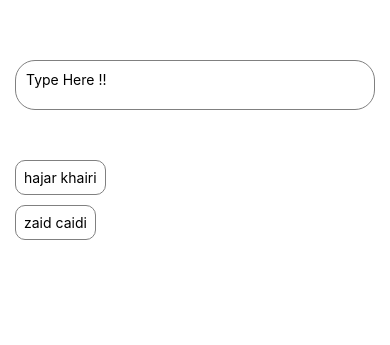
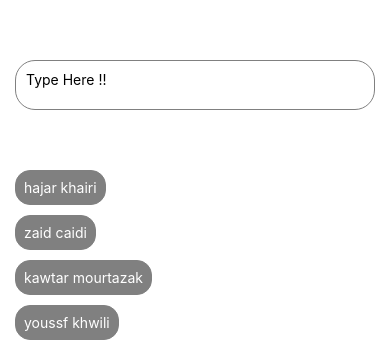
Before and after one commit to zakaria-root/test_animation, a React Native app: screen / in a window 390 px wide. Shown: the part 719-1064 px from the top of the page. Before the commit the page ends 964 px from the top, so only its background shows below. Built offline with nearby package versions, Linux system fonts and the light colour scheme.

Commit message:
add some style form the input

```diff
--- a/commponent/whatsappUserMention/index.js
+++ b/commponent/whatsappUserMention/index.js
@@ -1,11 +1,11 @@
 import React from 'react';
-import { Animated, StyleSheet } from 'react-native';
+import { Animated, StyleSheet, TouchableWithoutFeedback } from 'react-native';
 import { TextInput, View, Text } from 'react-native';
 
 const WhatsappUserMention = () => {
 
 
-    const itemTranslatY = new Animated.Value(200);
+    const itemTranslatY = new Animated.Value(300);
     const ListItem = () => {
         return(
             <Animated.View style={[styles.list, {transform :[
@@ -14,6 +14,8 @@ const WhatsappUserMention = () => {
             ]}]}>
                 <Text style={styles.name}>hajar khairi</Text>
                 <Text style={styles.name}>zaid caidi</Text>
+                <Text style={styles.name}>kawtar mourtazak</Text>
+                <Text style={styles.name}>youssf khwili</Text>
             </Animated.View>
         )
     }
@@ -66,9 +68,10 @@ const styles = StyleSheet.create({
         borderWidth : 1,
         margin: 5,
         padding: 8,
-        borderRadius: 10,
+        borderRadius: 15,
         borderColor: 'gray',
-
+        backgroundColor: 'gray',
+        color: 'white',
     },
     list:{
         alignItems: 'flex-start',
```
